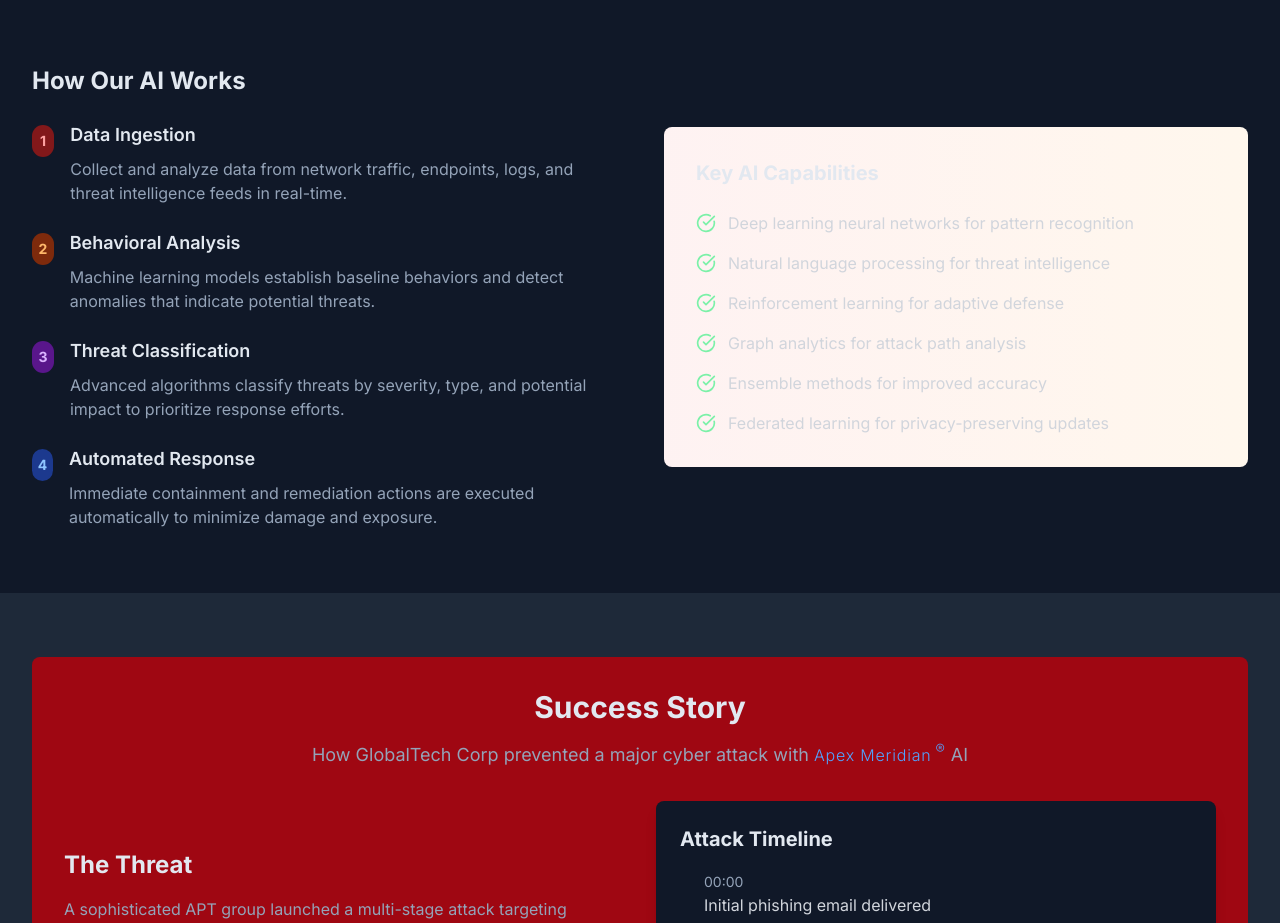
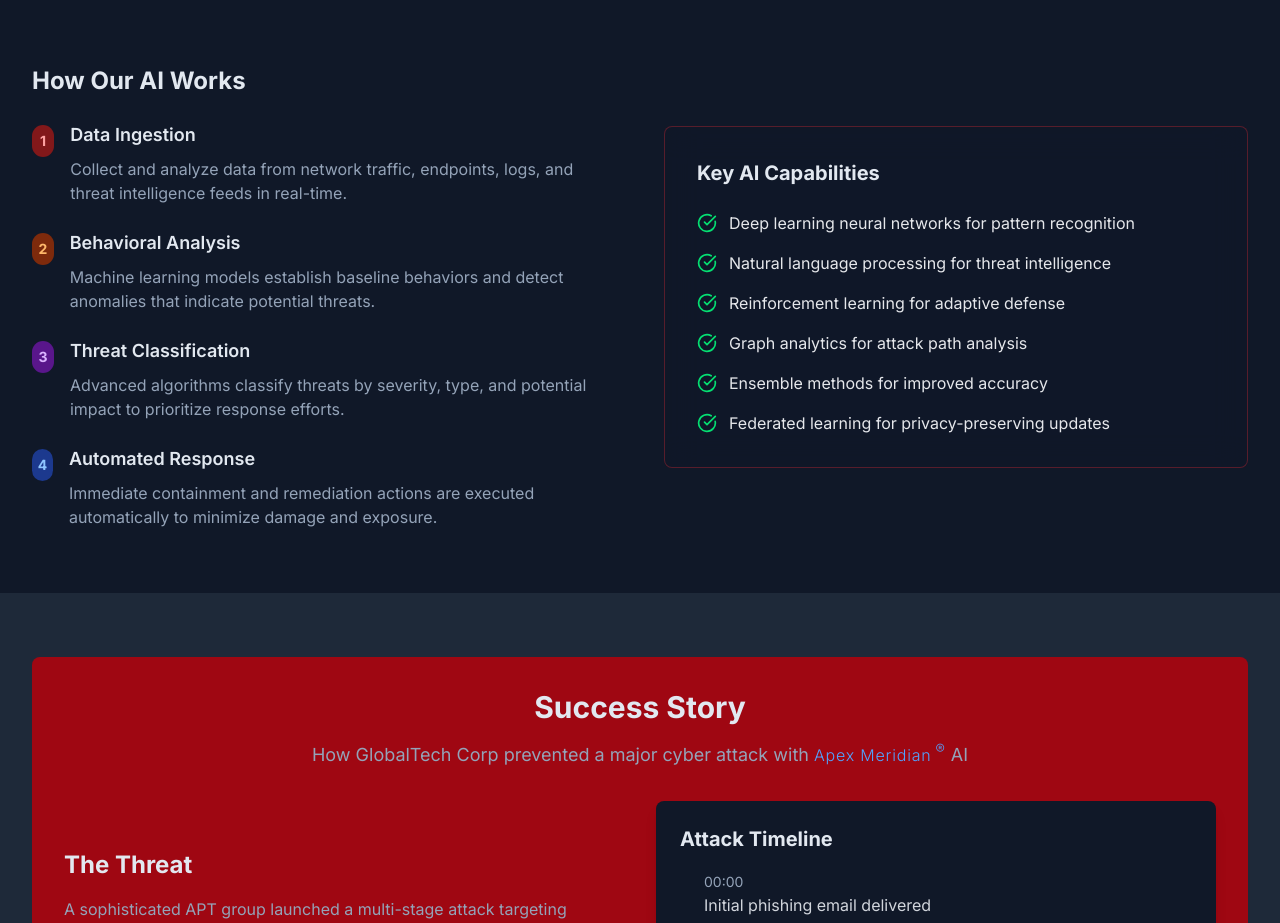
Before and after one commit to cptamrgaber/apex-meridian.com, a Next.js app: page /solutions/cybersecurity in a window 1280 px wide. Shown: the part 2580-3503 px from the top of the page. Built offline with nearby package versions, Linux system fonts and the light colour scheme.

Commit message:
CRITICAL FIX: Change Key AI Features/Capabilities boxes from light background to dark background for proper contrast

```diff
--- a/src/app/solutions/cybersecurity/page.tsx
+++ b/src/app/solutions/cybersecurity/page.tsx
@@ -251,32 +251,32 @@
               </div>
             </div>
 
-            <div className="bg-gradient-to-r from-red-50 to-orange-50 rounded-lg p-8">
+            <div className="bg-gray-900/90 backdrop-blur-lg rounded-lg p-8 border border-red-500/30">
               <h4 className="text-xl font-bold text-white mb-6">Key AI Capabilities</h4>
               <div className="space-y-4">
                 <div className="flex items-center">
-                  <CheckCircle className="h-5 w-5 text-green-300 mr-3" />
-                  <span className="text-gray-300">Deep learning neural networks for pattern recognition</span>
+                  <CheckCircle className="h-5 w-5 text-green-400 mr-3" />
+                  <span className="text-gray-200">Deep learning neural networks for pattern recognition</span>
                 </div>
                 <div className="flex items-center">
-                  <CheckCircle className="h-5 w-5 text-green-300 mr-3" />
-                  <span className="text-gray-300">Natural language processing for threat intelligence</span>
+                  <CheckCircle className="h-5 w-5 text-green-400 mr-3" />
+                  <span className="text-gray-200">Natural language processing for threat intelligence</span>
                 </div>
                 <div className="flex items-center">
-                  <CheckCircle className="h-5 w-5 text-green-300 mr-3" />
-                  <span className="text-gray-300">Reinforcement learning for adaptive defense</span>
+                  <CheckCircle className="h-5 w-5 text-green-400 mr-3" />
+                  <span className="text-gray-200">Reinforcement learning for adaptive defense</span>
                 </div>
                 <div className="flex items-center">
-                  <CheckCircle className="h-5 w-5 text-green-300 mr-3" />
-                  <span className="text-gray-300">Graph analytics for attack path analysis</span>
+                  <CheckCircle className="h-5 w-5 text-green-400 mr-3" />
+                  <span className="text-gray-200">Graph analytics for attack path analysis</span>
                 </div>
                 <div className="flex items-center">
-                  <CheckCircle className="h-5 w-5 text-green-300 mr-3" />
-                  <span className="text-gray-300">Ensemble methods for improved accuracy</span>
+                  <CheckCircle className="h-5 w-5 text-green-400 mr-3" />
+                  <span className="text-gray-200">Ensemble methods for improved accuracy</span>
                 </div>
                 <div className="flex items-center">
-                  <CheckCircle className="h-5 w-5 text-green-300 mr-3" />
-                  <span className="text-gray-300">Federated learning for privacy-preserving updates</span>
+                  <CheckCircle className="h-5 w-5 text-green-400 mr-3" />
+                  <span className="text-gray-200">Federated learning for privacy-preserving updates</span>
                 </div>
               </div>
             </div>
--- a/src/app/solutions/education/page.tsx
+++ b/src/app/solutions/education/page.tsx
@@ -251,32 +251,32 @@
               </div>
             </div>
 
-            <div className="bg-gradient-to-r from-green-50 to-blue-50 rounded-lg p-8">
+            <div className="bg-gray-900/90 backdrop-blur-lg rounded-lg p-8 border border-green-500/30">
               <h4 className="text-xl font-bold text-white mb-6">Key AI Features</h4>
               <div className="space-y-4">
                 <div className="flex items-center">
-                  <CheckCircle className="h-5 w-5 text-green-300 mr-3" />
-                  <span className="text-gray-300">Natural language processing for content understanding</span>
+                  <CheckCircle className="h-5 w-5 text-green-400 mr-3" />
+                  <span className="text-gray-200">Natural language processing for content understanding</span>
                 </div>
                 <div className="flex items-center">
-                  <CheckCircle className="h-5 w-5 text-green-300 mr-3" />
-                  <span className="text-gray-300">Computer vision for handwriting and diagram analysis</span>
+                  <CheckCircle className="h-5 w-5 text-green-400 mr-3" />
+                  <span className="text-gray-200">Computer vision for handwriting and diagram analysis</span>
                 </div>
                 <div className="flex items-center">
-                  <CheckCircle className="h-5 w-5 text-green-300 mr-3" />
-                  <span className="text-gray-300">Reinforcement learning for adaptive questioning</span>
+                  <CheckCircle className="h-5 w-5 text-green-400 mr-3" />
+                  <span className="text-gray-200">Reinforcement learning for adaptive questioning</span>
                 </div>
                 <div className="flex items-center">
-                  <CheckCircle className="h-5 w-5 text-green-300 mr-3" />
-                  <span className="text-gray-300">Knowledge graph modeling for concept relationships</span>
+                  <CheckCircle className="h-5 w-5 text-green-400 mr-3" />
+                  <span className="text-gray-200">Knowledge graph modeling for concept relationships</span>
                 </div>
                 <div className="flex items-center">
-                  <CheckCircle className="h-5 w-5 text-green-300 mr-3" />
-                  <span className="text-gray-300">Emotion recognition for engagement monitoring</span>
+                  <CheckCircle className="h-5 w-5 text-green-400 mr-3" />
+                  <span className="text-gray-200">Emotion recognition for engagement monitoring</span>
                 </div>
                 <div className="flex items-center">
-                  <CheckCircle className="h-5 w-5 text-green-300 mr-3" />
-                  <span className="text-gray-300">Collaborative filtering for peer learning recommendations</span>
+                  <CheckCircle className="h-5 w-5 text-green-400 mr-3" />
+                  <span className="text-gray-200">Collaborative filtering for peer learning recommendations</span>
                 </div>
               </div>
             </div>
```
